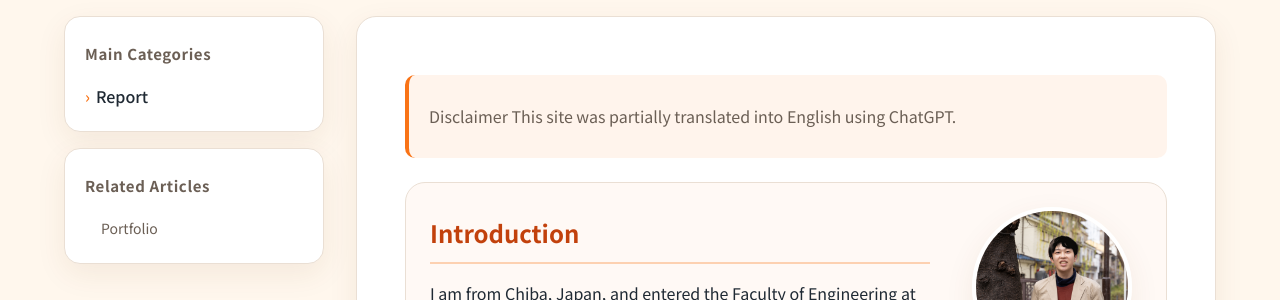
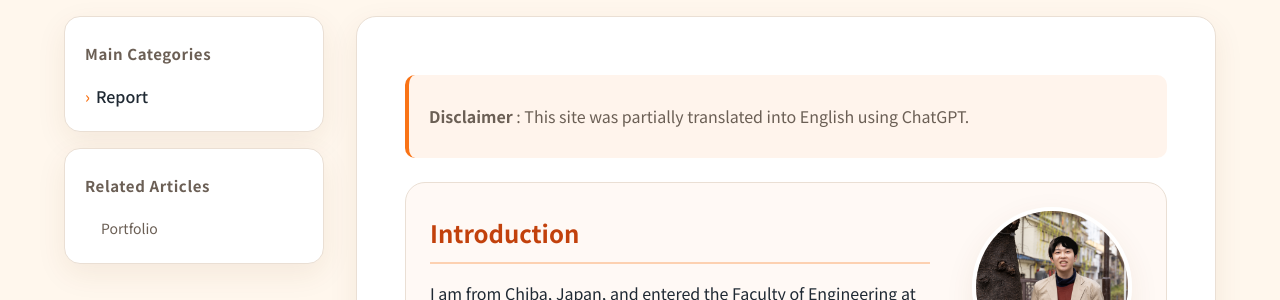
Before and after one commit to entfrem0/portfolio, a Jekyll site: the page built from docs/index.md, in a window 1280 px wide. Shown: the part 290-590 px from the top of the page. Built offline with Jekyll 4.4.1, drawn with Linux system fonts in a browser that asks for light colours.

```diff
--- a/docs/index.md
+++ b/docs/index.md
@@ -7,8 +7,7 @@ nav_order: 0
 sidebar_title: Related Articles
 ---
 
->Disclaimer
->This site was partially translated into English using ChatGPT.
+>**Disclaimer** : This site was partially translated into English using ChatGPT.
 
 <div class="intro-profile">
   <div class="intro-profile__text">
```
